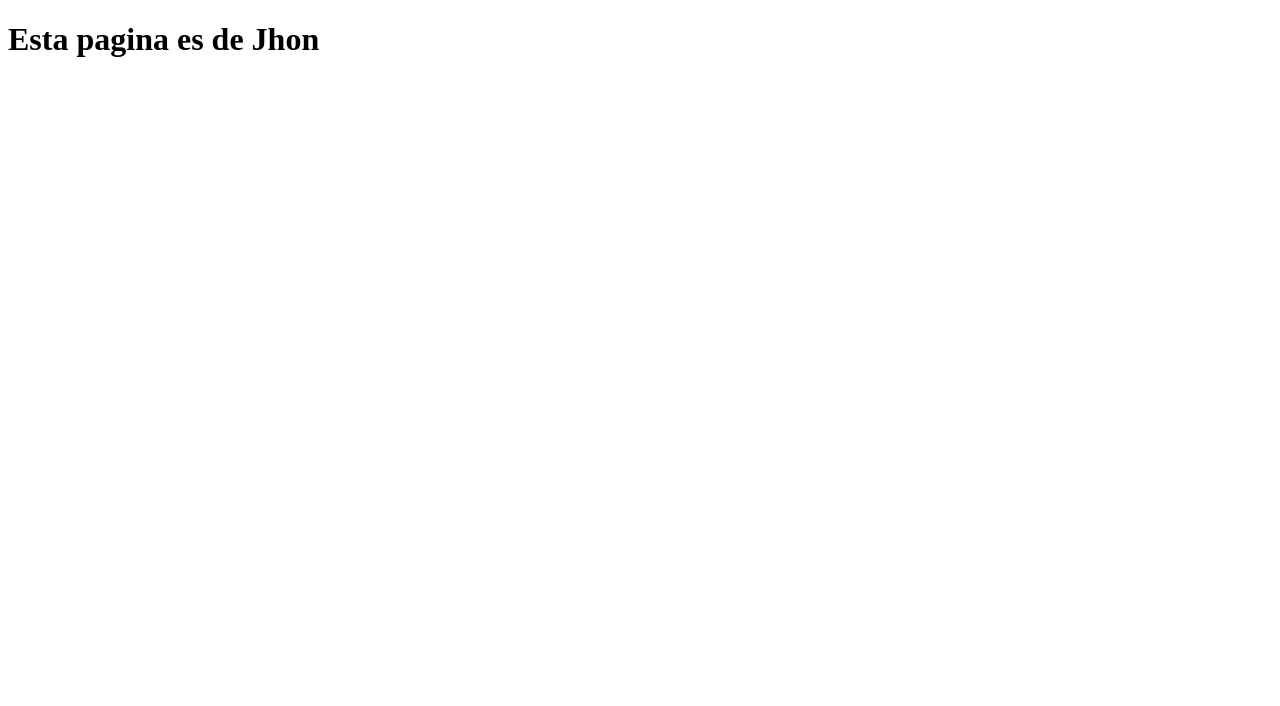
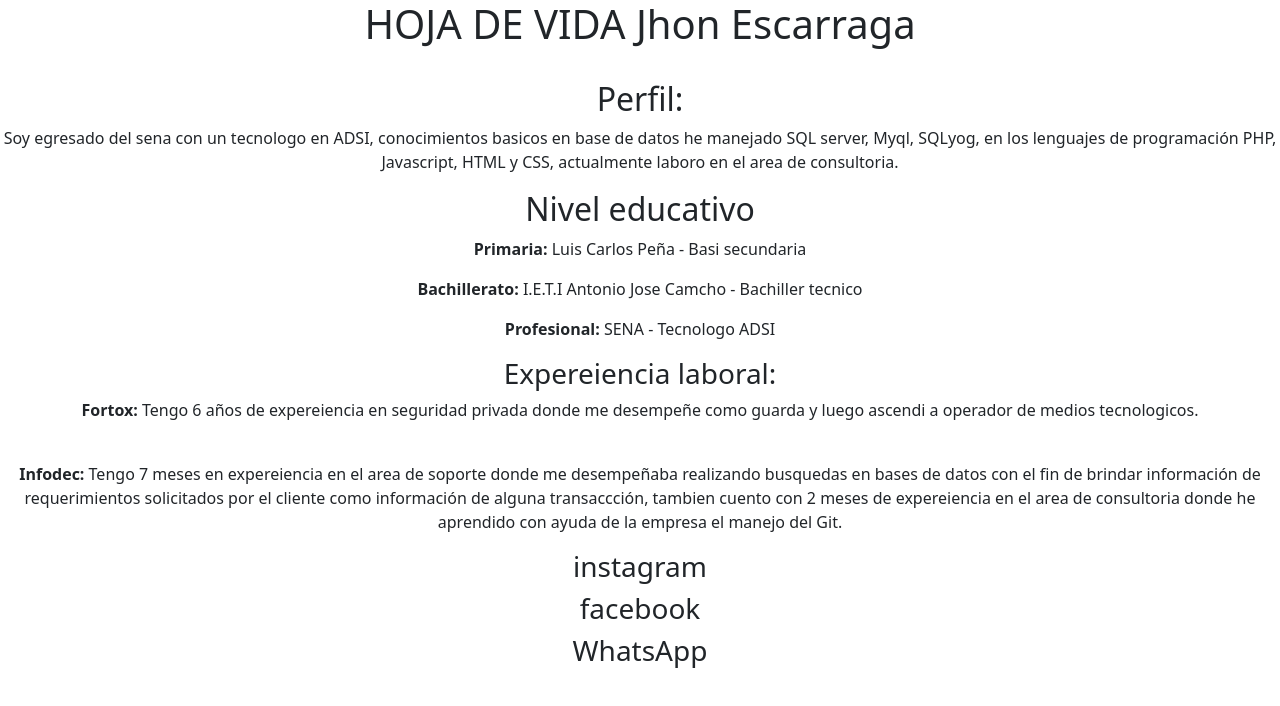
Before and after one commit to edwinmgallego/landingpage-colab-tt, a plain HTML site: page jhon.html in a window 1280 px wide. Drawn offline with nearby package versions, Linux system fonts and the light colour scheme.

Commit message:
Se sube archivo estilo HV

```diff
--- a/jhon.html
+++ b/jhon.html
@@ -3,9 +3,58 @@
 <head>
     <meta charset="UTF-8">
     <meta name="viewport" content="width=device-width, initial-scale=1.0">
+    <link href="https://cdn.jsdelivr.net/npm/bootstrap@5.3.3/dist/css/bootstrap.min.css" rel="stylesheet" integrity="sha384-QWTKZyjpPEjISv5WaRU9OFeRpok6YctnYmDr5pNlyT2bRjXh0JMhjY6hW+ALEwIH" crossorigin="anonymous">
     <title>Pagina de JJ</title>
 </head>
 <body>
-    <h1>Esta pagina es de Jhon</h1>
+    <center>
+        <header>
+            <main>
+                <h1>HOJA DE VIDA Jhon Escarraga</h1>
+            </main>
+        </header>
+        <br>
+        <sectio>
+            <h2>Perfil:</h2>
+            <p>
+                Soy egresado del sena con un tecnologo en ADSI, conocimientos basicos en base de datos he manejado
+                SQL server, Myql, SQLyog, en los lenguajes de programación PHP, Javascript, HTML y CSS, actualmente
+                laboro en el area de consultoria.
+            </p>
+        </sectio>
+
+        <section>
+            <h2>Nivel educativo</h2>
+
+            <p><strong>Primaria:</strong> Luis Carlos Peña - Basi secundaria</p>
+
+            <p><strong>Bachillerato:</strong> I.E.T.I Antonio Jose Camcho - Bachiller tecnico</p>
+
+            <p><strong>Profesional:</strong> SENA - Tecnologo ADSI</p>
+        </section>
+
+        <section>
+            <h3>Expereiencia laboral:</h3>
+            <p>
+                <strong>Fortox:</strong> Tengo 6 años de expereiencia en seguridad privada donde me desempeñe
+                como guarda y luego ascendi a operador de medios tecnologicos.
+            </p>
+            <br>
+            <p>
+                <strong>Infodec:</strong> Tengo 7 meses en expereiencia en el area de soporte donde me desempeñaba
+                realizando busquedas en bases de datos con el fin de brindar información de requerimientos
+                solicitados por el cliente como información de alguna transaccción, tambien cuento con 2 meses de
+                expereiencia en el area de consultoria donde he aprendido con ayuda de la empresa el manejo del Git.
+            </p>
+        </section>
+
+        <footer>
+            <section>
+                <h3>instagram</h3>
+                <h3>facebook</h3>
+                <h3>WhatsApp</h3>
+            </section>
+        </footer>
+    </center>
 </body>
 </html>
```
